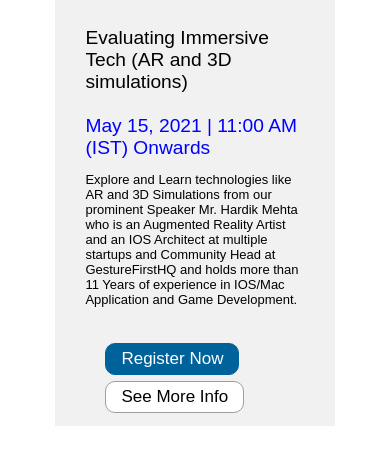
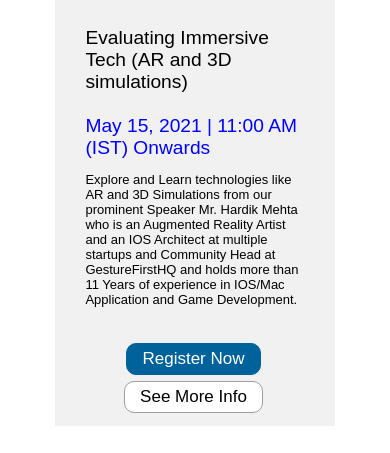
Before and after one commit to AbhiPatel10/upcomingevents, a plain HTML site: page index.html in a window 390 px wide. Shown: the part 391-844 px from the top of the page. Drawn offline with Linux system fonts and the light colour scheme.

Commit message:
updated new

```diff
--- a/style.css
+++ b/style.css
@@ -137,6 +137,14 @@ align-items:center;
     .flex-item-right{
         padding: 30px;
       }
+      #buttons{
+          display: flex;
+          align-items: center;
+          justify-content: center;
+      }
+      #buttons a{
+          margin-left:0px;
+      }
   }
   @media screen and (max-width: 510px){
     .flex-item-left img{
```
